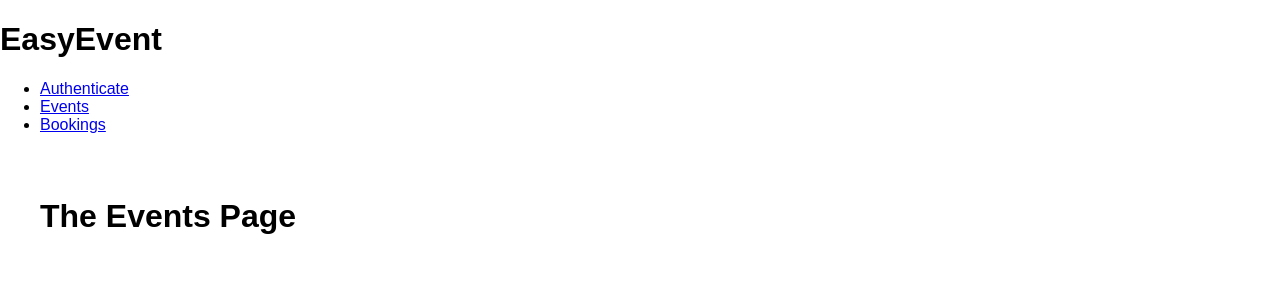
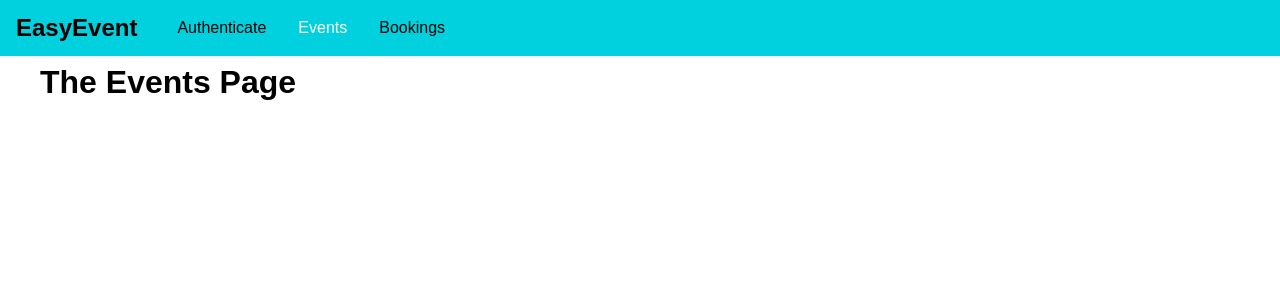
Before and after one commit to portugalcoin1/graphql-react-event-booking, a React (Create React App) app in the folder frontend/: page /events in a window 1280 px wide. Shown: the top 300 px of the page. Built offline with nearby package versions, Linux system fonts and the light colour scheme.

Commit message:
Create NavBar

```diff
--- /dev/null
+++ b/frontend/src/components/Navigation/MainNavigation.css
@@ -0,0 +1,42 @@
+.main-navigation {
+    position: fixed;
+    left: 0;
+    top: 0;
+    width: 100%;
+    height: 3.5rem;
+    background: #01d1de;
+    padding: 0 1rem;
+    display: flex;
+    align-items: center;
+}
+
+.main-navigation__logo h1 {
+    margin: 0;
+    font-size: 1.5rem;
+}
+
+.main-navigation__items {
+    margin-left: 1.5rem;
+}
+
+.main-navigation__items ul {
+    display: flex;
+    list-style: none;
+    padding: 0;
+    margin: 0;
+}
+
+.main-navigation__items li {
+    margin: 0 1rem;
+}
+
+.main-navigation__items a {
+    text-decoration: none;
+    color:#000;
+}
+
+.main-navigation__items a:hover,
+.main-navigation__items a:active,
+.main-navigation__items a.active {
+    color: #fff;
+}
--- a/frontend/src/components/Navigation/MainNavigation.js
+++ b/frontend/src/components/Navigation/MainNavigation.js
@@ -1,12 +1,14 @@
 import React from 'react';
 import { NavLink } from 'react-router-dom'; // pack para ancoras
 
+import './MainNavigation.css';
+
 const mainNavigation = props => (
-    <header>
+    <header className="main-navigation">
         <div className="main-navigation__logo">
             <h1>EasyEvent</h1>
         </div>
-        <nav className="main-navigation__item">
+        <nav className="main-navigation__items">
             <ul>
                 <li>
                     <NavLink to="/auth">Authenticate</NavLink>
```
